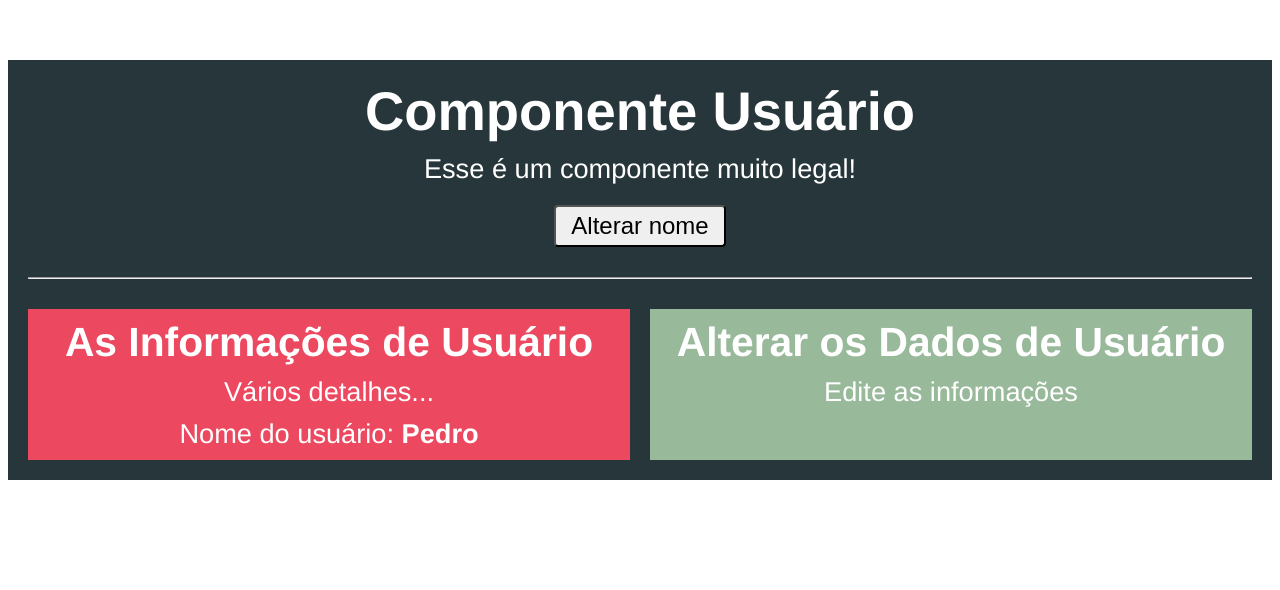
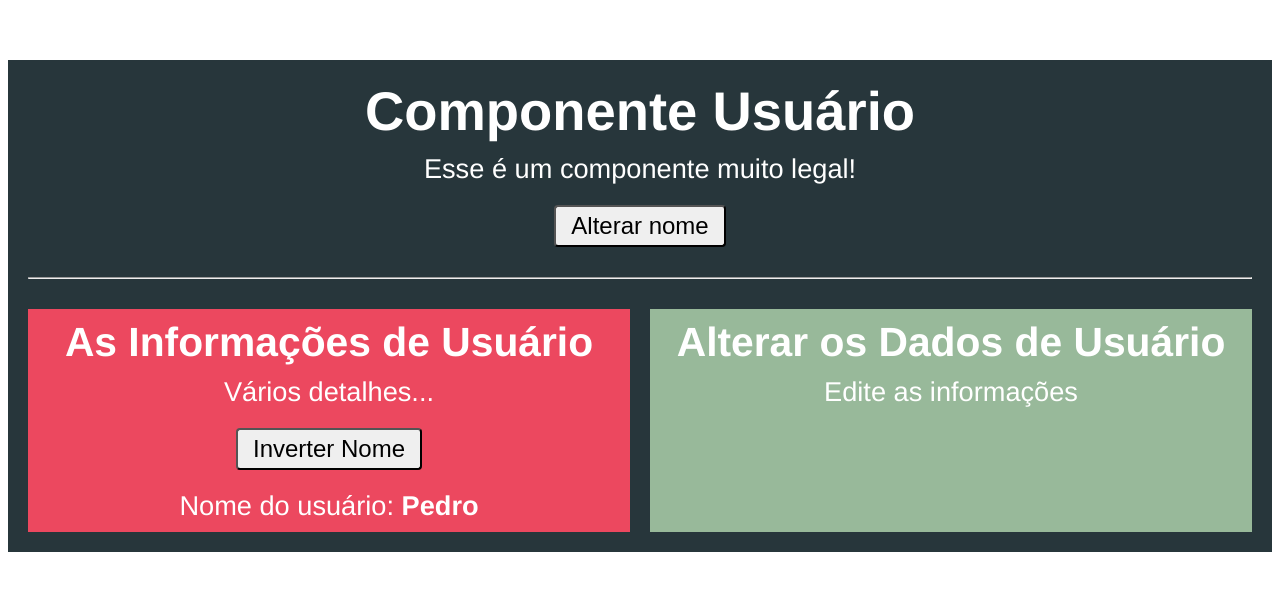
Before and after one commit to CastroFilipe/Curso-Vue-JS-2-O-Guia-Completo, a Vue app in the folder secao-8-comunicacao-componentes/comunicacao/: page / in a window 1280 px wide. Shown: the top 590 px of the page. Built offline with nearby package versions, Linux system fonts and the light colour scheme.

Commit message:
props no componente filho

```diff
--- a/secao-8-comunicacao-componentes/comunicacao/src/components/UsuarioInfo.vue
+++ b/secao-8-comunicacao-componentes/comunicacao/src/components/UsuarioInfo.vue
@@ -2,13 +2,19 @@
     <div class="componente">
         <h2>As Informações de Usuário</h2>
         <p>Vários detalhes...</p>
-        <p>Nome do usuário: <strong>{{nome}}</strong></p>
+        <button @click="inverterNome">Inverter Nome</button>
+        <p>Nome do usuário: <strong>{{ nome }}</strong></p>
     </div>
 </template>
 
 <script>
 export default {
-    props: ['nome'] //define a propriedade que será aceita na tag referente a esse componente.
+    props: ['nome'], //define a propriedade que será aceita na tag referente a esse componente.
+    methods: {
+        inverterNome(){
+            this.nome = this.nome.split('').reverse().join('')
+        }
+    },
 }
 </script>
 
```
